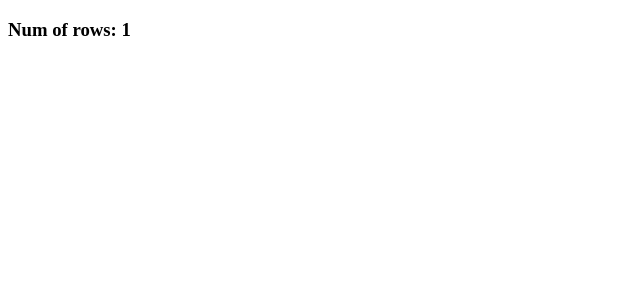
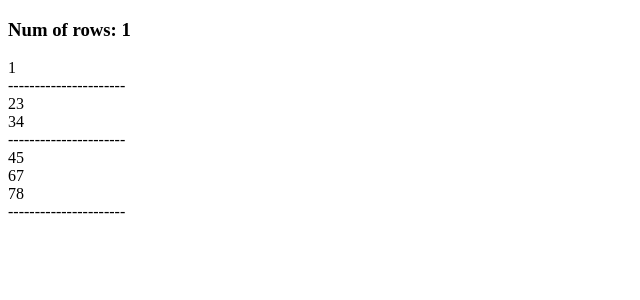
Before and after one commit to IssayevChingiz/PascalTriangle, a JavaScript app: page /triangle/1 in a window 1280 px wide. Shown: the top 300 px of the page, without its empty margins (0-640 px from the left). Built offline with nearby package versions, Linux system fonts and the light colour scheme; the HTML template or start-up script is replaced by a standard one.

Commit message:
two dimensional array display test

```diff
--- a/src/Triangle.js
+++ b/src/Triangle.js
@@ -1,9 +1,21 @@
 import { useParams, Link } from "react-router-dom";
 export default function Triangle(props) {
   let { num } = useParams();
+  let arr = [[1], [23, 34], [45, 67, 78]];
   return (
     <div>
       <h3>Num of rows: {num}</h3>
+
+      {arr.map((items, index) => {
+        return (
+          <div>
+            {items.map((subItems, sIndex) => {
+              return <div> {subItems} </div>;
+            })}
+            ----------------------
+          </div>
+        );
+      })}
     </div>
   );
 }
```
